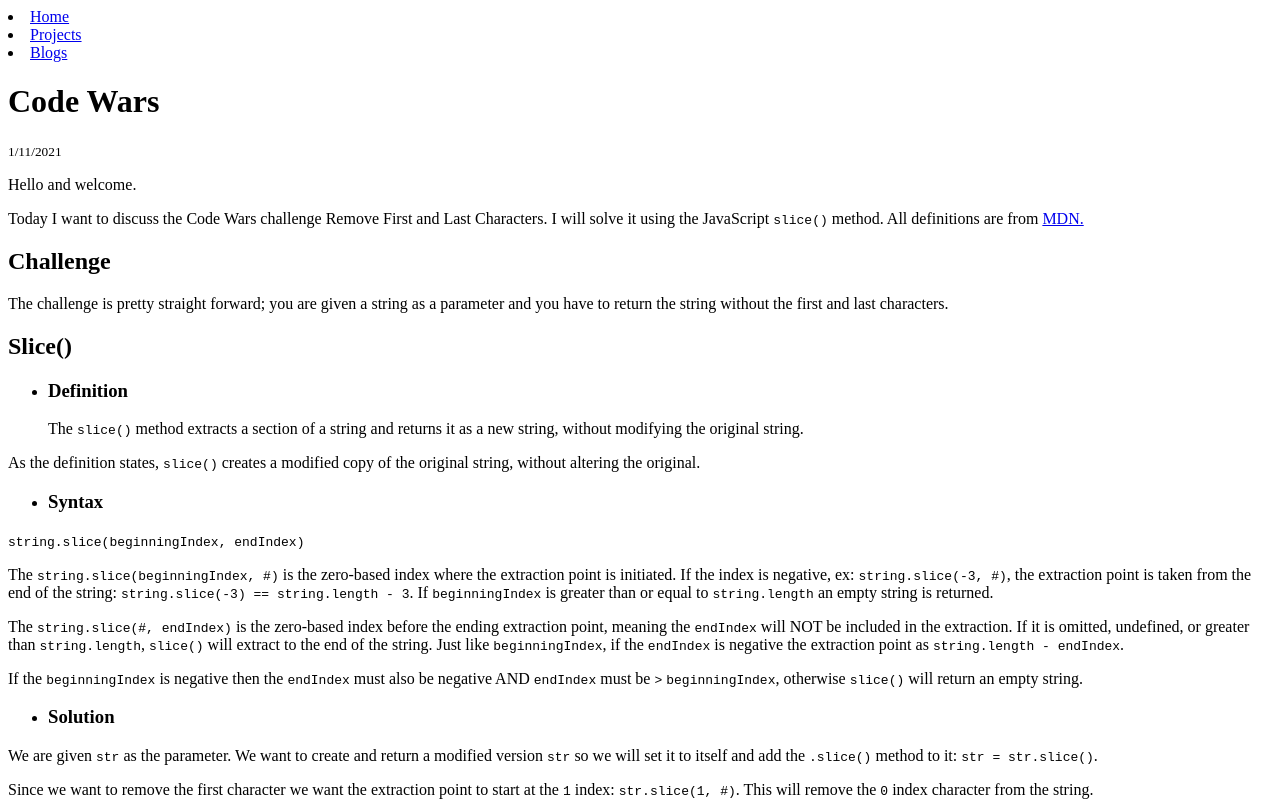
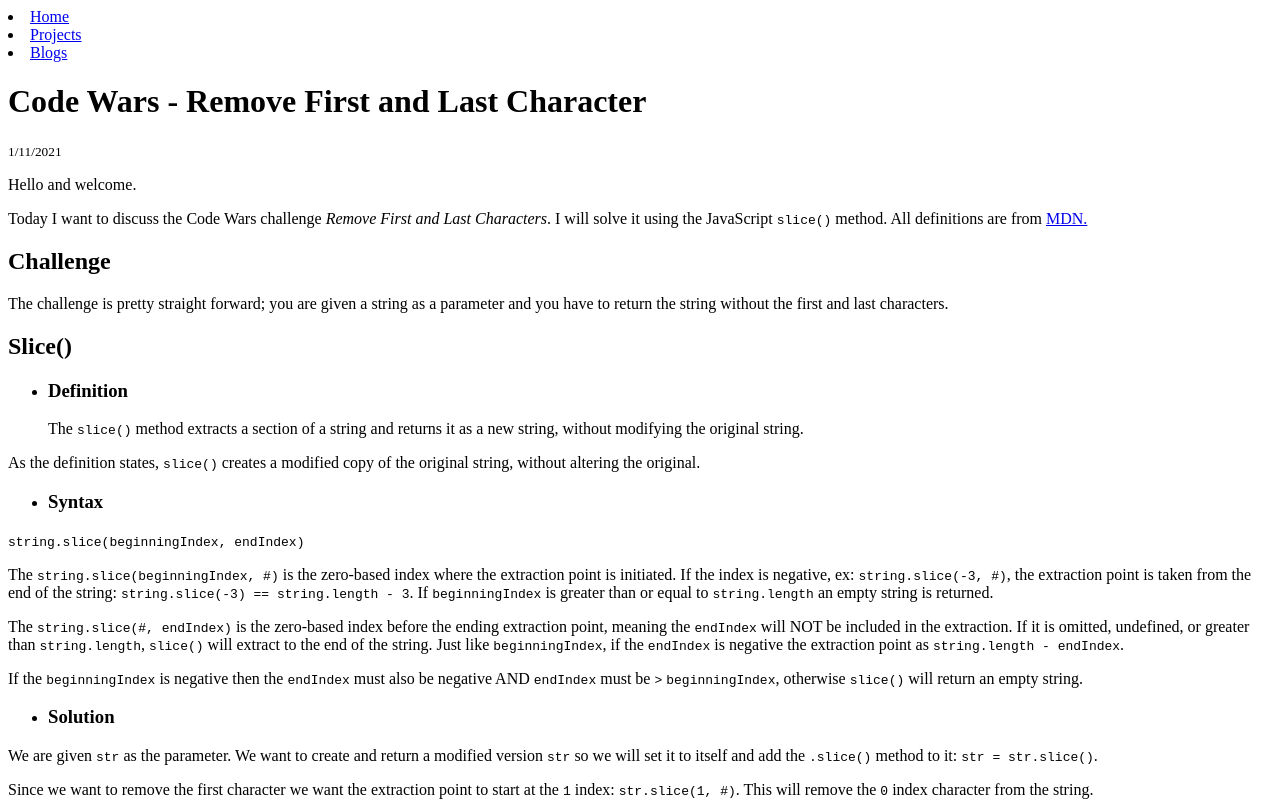
Before and after one commit to BrandonCzaja/Portfolio, a Gatsby site: page /codewars_remove_chars/ in a window 1280 px wide. Shown: the top 802 px of the page. Built offline with nearby package versions, Linux system fonts and the light colour scheme; Gatsby itself is replaced by a stand-in of ours; some packages are replaced by stand-ins of ours.

Commit message:
Updated Title

```diff
--- a/src/mark/codewars_remove_chars.md
+++ b/src/mark/codewars_remove_chars.md
@@ -1,12 +1,12 @@
 ---
-title: Code Wars
+title: Code Wars - Remove First and Last Character
 author: Brandon Czaja
 date: 1/11/2021
 ---
 
 Hello and welcome.
 
-Today I want to discuss the Code Wars challenge Remove First and Last Characters. I will solve it using the JavaScript `slice()` method. All definitions are from <a href="https://developer.mozilla.org/en-US/docs/Web/JavaScript/Reference/Global_Objects/String/slice" target="_blank">MDN.</a>
+Today I want to discuss the Code Wars challenge _Remove First and Last Characters_. I will solve it using the JavaScript `slice()` method. All definitions are from <a href="https://developer.mozilla.org/en-US/docs/Web/JavaScript/Reference/Global_Objects/String/slice" target="_blank">MDN.</a>
 
 ## Challenge
 
```
